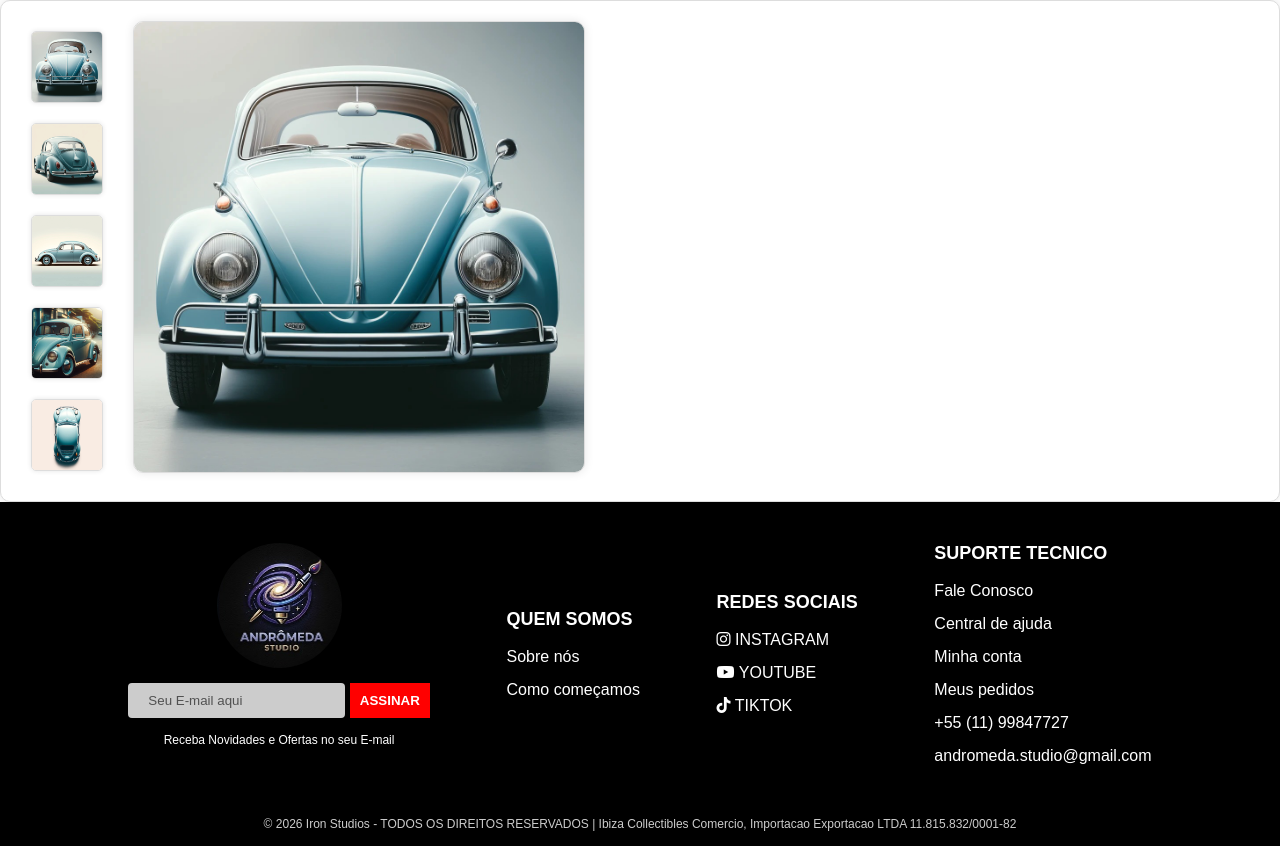
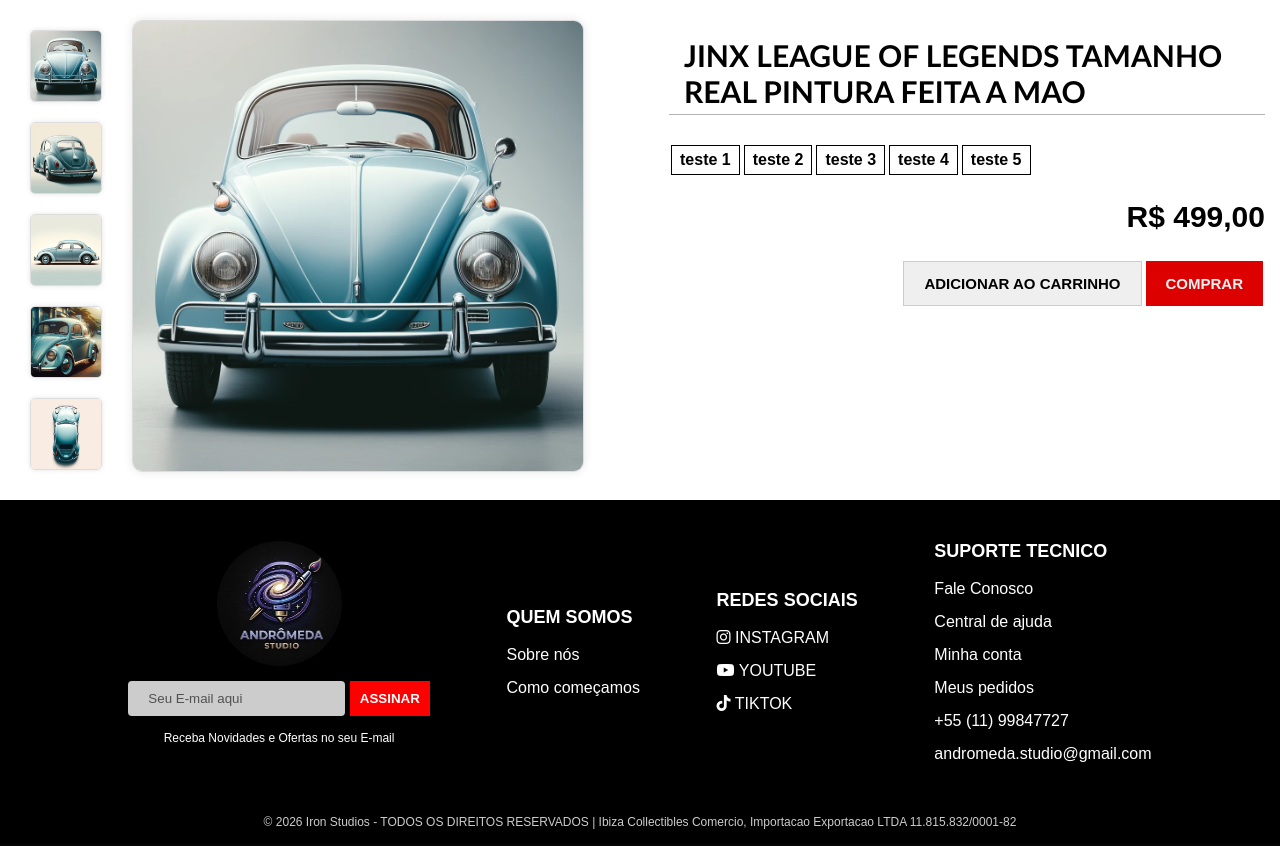
Before and after one commit to gnecco-bot/PROJETO_LOJA_IMPRESSAO, a Django app: page /produto/ in a window 1280 px wide. Shown: the part 207-1053 px from the top of the page. Run offline with Django 5.2, Linux system fonts and the light colour scheme.

Commit message:
pagina produto detalhes building

```diff
--- a/Ecommerce/templates/HTML/pagina_produto.html
+++ b/Ecommerce/templates/HTML/pagina_produto.html
@@ -4,6 +4,7 @@
 {% block content %}
 <link rel="stylesheet" href="{% static "css/produto.css" %}">
 
+<div class="container-produto">
     <div class="container-imagem">
         <div id="lista-imagens" class="lista-imagens"></div>
         <div class="visualizacao">
@@ -14,6 +15,31 @@
         </div>
     </div>
 
+    <div class="container-detalhes">
+        <div class="titulo"><p>JINX LEAGUE OF LEGENDS TAMANHO REAL PINTURA FEITA A MAO</p></div>
+
+        <div class="opcoes">
+            <ul>
+                <li>teste 1</li>
+                <li>teste 2</li>
+                <li>teste 3</li>
+                <li>teste 4</li>
+                <li>teste 5</li>
+            </ul>
+        </div>
+
+        <div class="preco">
+            <h2>R$ 499,00</h2>
+        </div>
+
+        <div class="comprar-carrinho">
+            <button class="carrinho">ADICIONAR AO CARRINHO</button>
+            <button class="comprar">COMPRAR</button>
+        </div>
+        </div>
+    </div>
+</div>
+
 
 <script src="{% static "js/home.js" %}"></script>
 <script src="{% static "js/produto.js" %}"></script>
--- a/static/css/produto.css
+++ b/static/css/produto.css
@@ -1,3 +1,10 @@
+.container-produto {
+    display: flex;
+    max-width: 1300px;
+    margin: 0 auto;
+    gap: 50px;
+}
+
 .container-imagem {
     display: flex;
     align-items: flex-start;
@@ -5,9 +12,7 @@
     max-width: 100%;
     margin: 0 auto;
     background-color: #fff;
-    border: 1px solid #ddd;
     border-radius: 10px;
-    box-shadow: 0 0 10px rgba(0, 0, 0, 0.1);
     position: relative;
 }
 
@@ -15,7 +20,7 @@
     display: flex;
     flex-direction: column;
     margin-right: 20px;
-    max-height: 550px;
+    max-height: 500px;
     overflow-y: auto;
 }
 
@@ -56,8 +61,8 @@
     position: absolute;
     top: 30px;
     left: 600px;
-    width: 300px;
-    height: 300px;
+    width: 400px;
+    height: 400px;
     border: 1px solid #000000;
     background-color: #fff;
     overflow: hidden;
@@ -72,3 +77,59 @@
     object-fit: cover;
 
 }
+
+/* DETALHES PRODUTO */
+
+.container-detalhes {
+    margin: 2px 15px;
+    width: 100%;
+}
+
+.container-detalhes .titulo p {
+    padding: 5px 15px;
+    font-size: 30px;
+    font-weight: bold;
+    font-family: 'Trebuchet MS', 'Lucida Sans Unicode', 'Lucida Grande', 'Lucida Sans', Arial, sans-serif;
+    border-bottom: 1px solid rgba(0, 0, 0, 0.3);
+}
+
+.container-detalhes .opcoes ul {
+    display: flex;
+    justify-content: left;
+    padding: 0;
+}
+
+.container-detalhes .opcoes ul li {
+    margin: 0 2px;
+    padding: 5px 8px;
+    list-style: none;
+    border: 1px solid black;
+    font-weight: bold;
+}
+
+.container-detalhes .preco {
+    text-align: right;
+    font-size: 20px;
+}
+
+.container-detalhes .comprar-carrinho {
+    display: flex;
+    justify-content: right;
+}
+
+.container-detalhes .comprar-carrinho button {
+    padding: 13px 20px;
+    font-size: 15px;
+    font-weight: bold;
+    border: none;
+    margin: 2px;
+}
+
+.container-detalhes .comprar-carrinho .comprar {
+    color: #f1f1f1;
+    background-color: rgb(220, 0, 0);
+}
+
+.container-detalhes .comprar-carrinho .carrinho {
+    border: 1px solid #ccc;
+}
--- a/static/css/style.css
+++ b/static/css/style.css
@@ -145,7 +145,7 @@
 }
 
 .menu-container {
-    width: 20vw;
+    width: 250px;
     height: 100%;
     background: rgb(18, 18, 18);
     transition: all 300ms ease-in-out;
--- a/static/js/produto.js
+++ b/static/js/produto.js
@@ -6,7 +6,7 @@
 }
 
 document.getElementById('imagem-grande').addEventListener('mousemove', function (e) {
-    const zoomContainer = document.getElementById('zoom-container');
+    const zoomField = document.getElementById('zoom-container');
     const zoomImagem = document.getElementById('imagem-zoom');
     const rect = this.getBoundingClientRect();
     const x = e.clientX - rect.left;
@@ -14,8 +14,8 @@
     const xPercent = (x / rect.width) * 100;
     const yPercent = (y / rect.height) * 100;
     zoomImagem.style.transformOrigin = `${xPercent}% ${yPercent}%`
-    zoomImagem.style.transform = `scale(3)`;
-    zoomContainer.style.display = 'block';
+    zoomImagem.style.transform = `scale(3.3)`;
+    zoomField.style.display = 'block';
 });
 
 document.getElementById('imagem-grande').addEventListener('mouseleave', function () {
```
Lines whose indentation alone changed are shown as unchanged.
